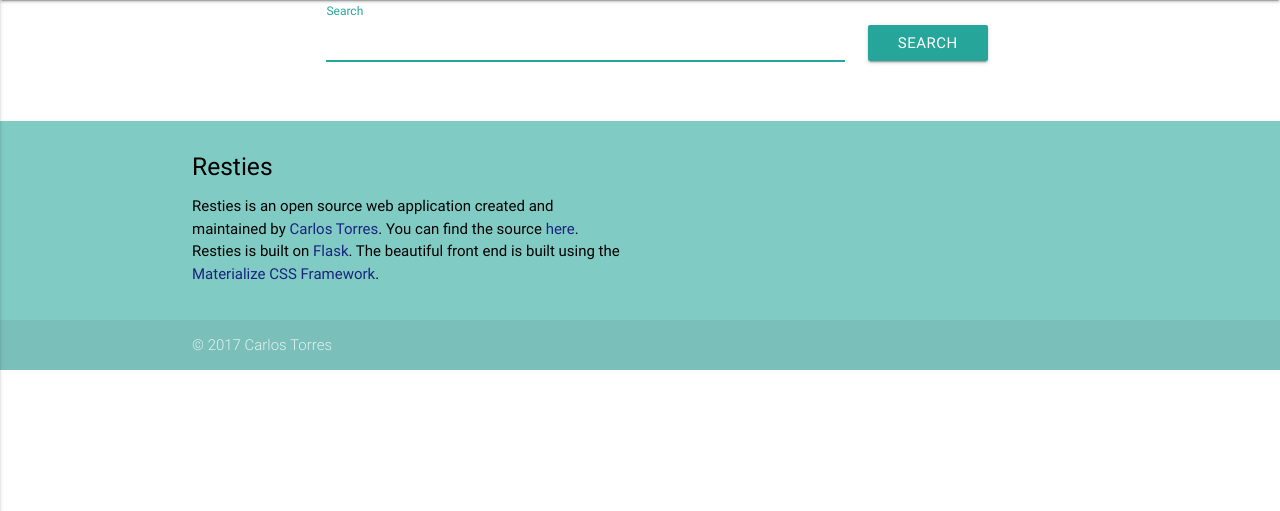
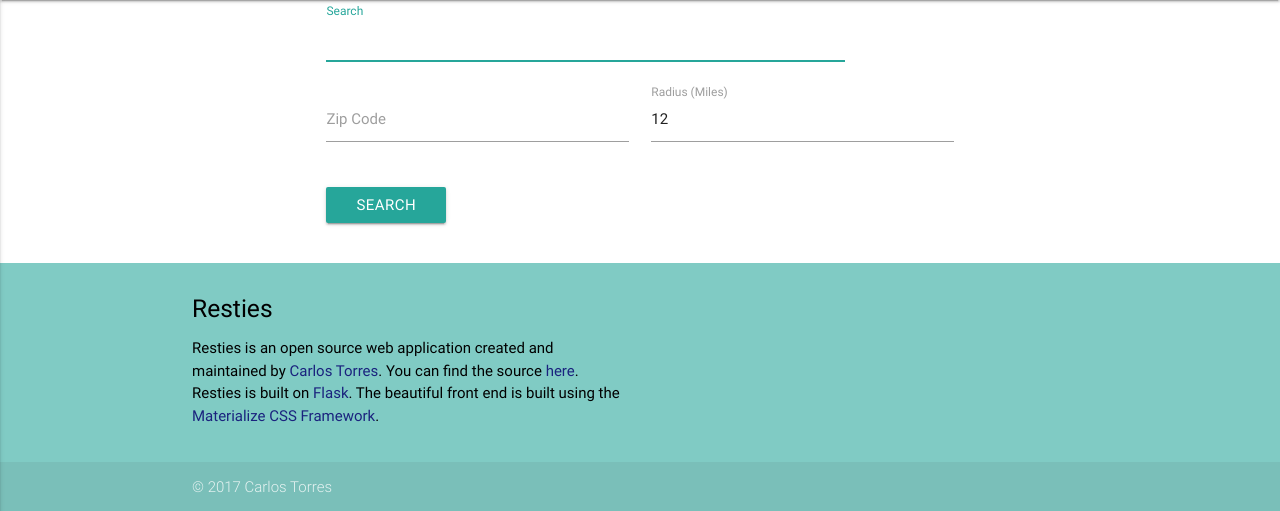
Before and after one commit to carlps/Resties, a Flask app: page /search in a window 1280 px wide. Shown: the part 64-575 px from the top of the page. Run offline with Flask 2, Linux system fonts and the light colour scheme; a user stored in the database is signed in; data comes from the database, SQL or seed files in the repository; both versions use the stored data as it was after the commit; some libraries are stand-ins or nearby versions.

Commit message:
Added zipcode and radius inputs for search

```diff
--- a/project/places/forms.py
+++ b/project/places/forms.py
@@ -1,7 +1,7 @@
 # project/places/forms.py
 
 from flask_wtf import Form
-from wtforms import TextAreaField, StringField
+from wtforms import TextAreaField, StringField, IntegerField
 from wtforms.fields.html5 import DateField
 from wtforms.validators import DataRequired
 from datetime import date
@@ -19,3 +19,10 @@ class NotesForm(Form):
 
 class SearchForm(Form):
 	searchTerm = StringField('Search')
+	zipCode = IntegerField('Zip Code')
+	radius = IntegerField('Radius')
+
+	def __init__(self,zipCode,radius, *args, **kwargs):
+		Form.__init__(self,*args,**kwargs)
+		self.zipCode.data = zipCode
+		self.radius.data = radius
--- a/project/places/views.py
+++ b/project/places/views.py
@@ -65,23 +65,47 @@ def getVisits(placeID):
 def getUserZip():
 	return db.session.query(User).filter_by(userID=session['userID']).first().zipCode
 
-def searchForPlace(searchTerm):
-	# get user zip code
-	zipCode = getUserZip()
+def getLatLngFromZip(zipCode):
+	lkp = db.session.query(ZipCode).filter_by(zipCode=zipCode).with_entities(
+		ZipCode.latitude, ZipCode.longitude).first()
+	if lkp:
+		return lkp
+	else:
+		#################################
+		## TODO insert new zip into DB ##
+		#################################
+		return
+
+def searchForPlace(searchTerm, **kwargs):
+
+	if 'zipCode' in kwargs:
+		zipCode = kwargs['zipCode']
+		print(f'set zipcode to {zipCode}')
+	else:
+		print("didn't supply zip, so getting from user profile")
+		zipCode = getUserZip()
+	if 'radius' in kwargs:
+		radius = kwargs['radius']
+	else:
+		# default to 20000
+		radius = 20000
+
+
+
 	# get lat and lng info from zip code table
-	lat,lng = db.session.query(ZipCode).filter_by(zipCode=zipCode).with_entities(
-		ZipCode.latitude, ZipCode.longitude).first()
+	lat,lng = getLatLngFromZip(zipCode)
 	# generate search url
 	url = ('https://maps.googleapis.com/maps/api/place/nearbysearch/json?'
 		'location={lat},{lng}&radius={radius}&'
 		'type=food&keyword={keyword}&key={key}').format(
 			lat=lat,
 			lng=lng,
-			radius='20000', # default for now, add customize option later
+			radius=radius,
 			keyword=searchTerm,
 			key=environ['GOOGLE_API_RESTIES']
 		)
 	# use requests to lookup place
+	print(url)
 	request = requests.get(url)
 	# ensure valid response
 	if request.status_code != 200:
@@ -125,6 +149,8 @@ def addPlaceToDB(placeID):
 	db.session.commit()
 	return newPlace
 
+def milesToMeters(miles):
+	return int(int(miles)*1609.34)
 
 ##############
 ### routes ###
@@ -140,29 +166,27 @@ def places():
 @login_required
 @places_blueprint.route('/search', methods=['GET','POST'])
 def search():
-	form = SearchForm()
+	zipCode = getUserZip()
+	radius = 12
+	form = SearchForm(zipCode,radius)
 	if request.method == 'POST':
-		searchTerm = form.searchTerm.data
-		return redirect(url_for('places.results', searchTerm=searchTerm))
+		searchTerm = request.form['searchTerm'].replace(' ','+')
+		zipCode = request.form['zipCode']
+		radius = milesToMeters(request.form['radius'])
+		return render_template(
+			'results.html',
+			places = searchForPlace(searchTerm=searchTerm,
+									zipCode=zipCode,
+									radius=radius),
+			searchTerm = searchTerm,
+			searchTermLookup = searchTerm,
+			key=environ['GOOGLE_API_RESTIES'],
+			zipCode=zipCode
+			)
+
 	return render_template('search.html',form=form)
 
 
-@login_required
-@places_blueprint.route('/results/<string:searchTerm>',  methods=['GET','POST'])
-def results(searchTerm):
-
-	# need to sanitize input
-	searchTermLookup = searchTerm.replace(' ','+')
-
-	return render_template(
-		'results.html',
-		places = searchForPlace(searchTerm),
-		form = SearchForm(),
-		searchTerm = searchTerm,
-		searchTermLookup = searchTermLookup,
-		key=environ['GOOGLE_API_RESTIES'],
-		zipCode=getUserZip()
-	)
 
 @places_blueprint.route('/addPlace/<string:placeID>', methods=['POST'])
 @login_required
--- a/project/templates/search.html
+++ b/project/templates/search.html
@@ -9,6 +9,14 @@
           {{ form.searchTerm(id="search_input", autofocus=true) }}
           <label for="search_input">Search</label>
         </div>
+        <div class="input-field col s12 m6">
+          {{ form.zipCode(id="zip_code") }}
+          <label for="zip_code">Zip Code</label>
+        </div>
+        <div class="input-field col s12 m6">
+          {{ form.radius(id="radius") }}
+          <label for="radius">Radius (Miles)</label>
+        </div>
         <div class="col s12 m2" style="padding-top: 25px"> <!--temp workaround for button -->
           <button class="waves-effect waves-light btn" type="submit" name="action"">Search</button>
         </div>
```
Also changed, not shown: tests/test_places.py (+1 -1 lines), project/resties.db, 1 other file.
